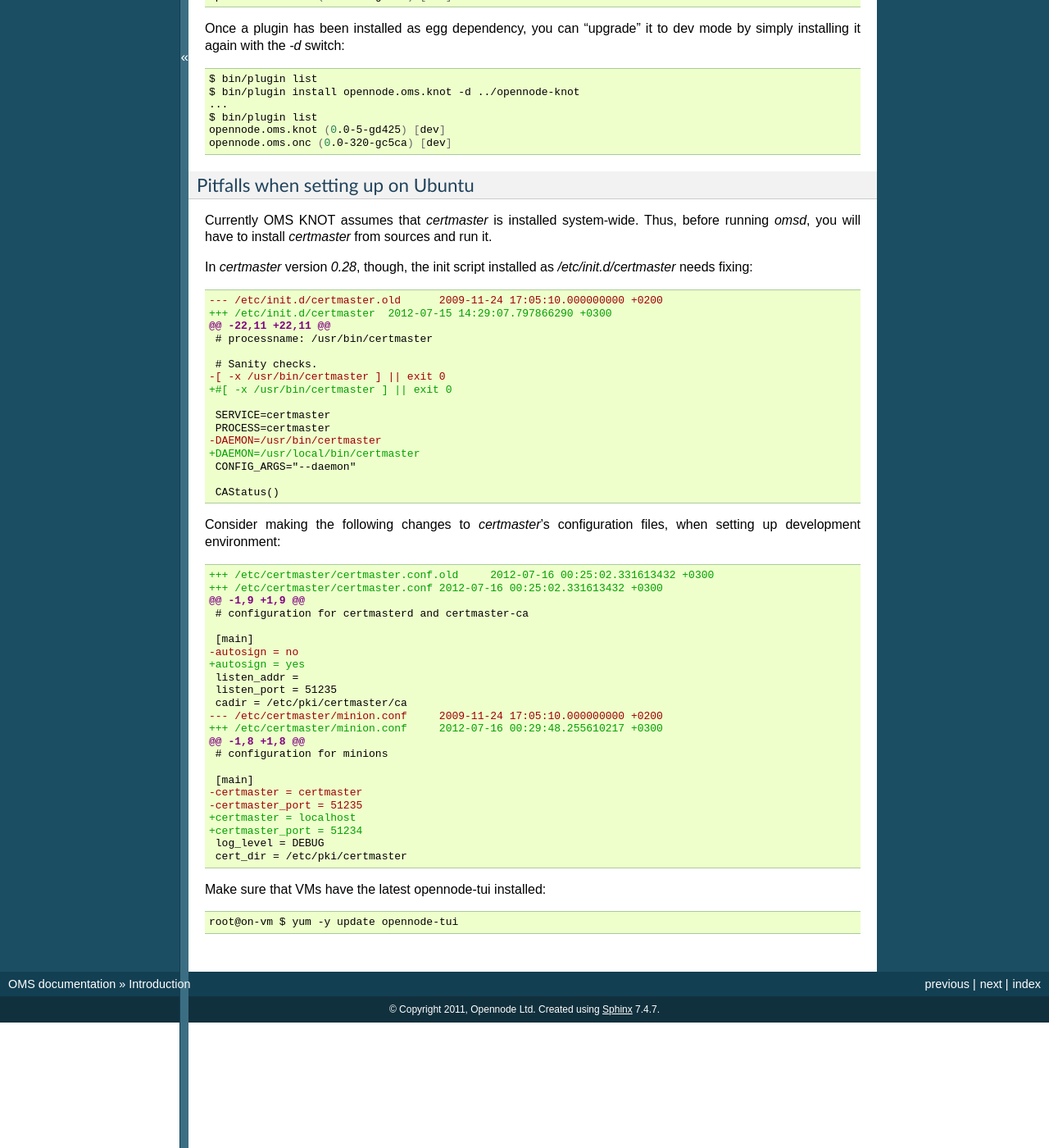
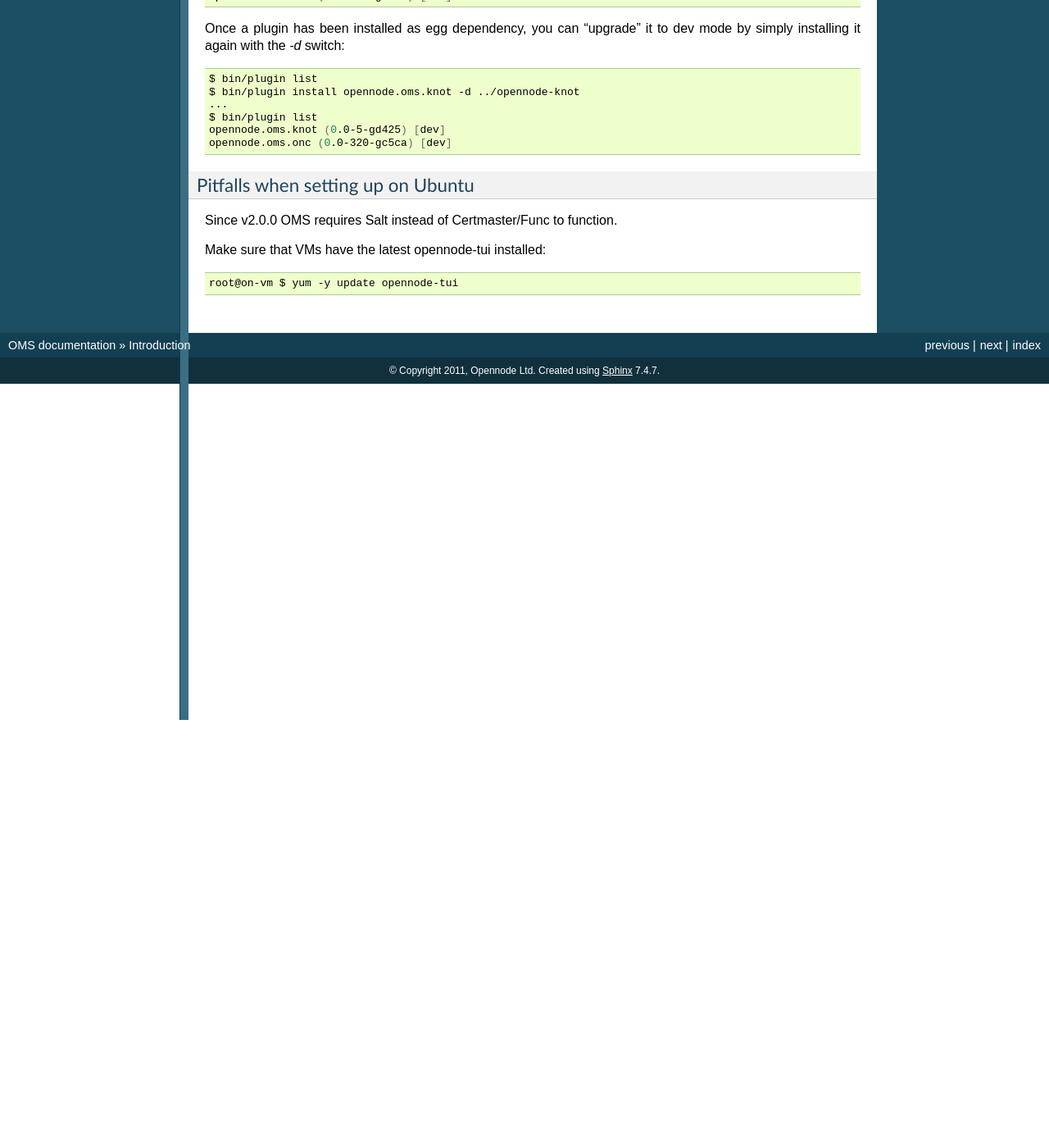
Before and after one commit to opennode/opennode-management, a Sphinx documentation site: the page built from docs/source/intro.rst, in a window 1280 px wide and 1400 px high, scrolled down 2021 px. Shown: the whole window at 82% size. Built offline with Sphinx 7.4.7, drawn with Linux system fonts in a browser that asks for light colours; pages that are not in the unit, such as notebooks, are missing from menus; the version number could not be read and is left out; after the commit the page ends 2899 px from its top, so only the background shows below that.

Commit message:
Removed Certmaster config hacking docs as not relevant anymore (OMS-147)

```diff
--- a/docs/source/intro.rst
+++ b/docs/source/intro.rst
@@ -147,60 +147,7 @@
 Pitfalls when setting up on Ubuntu
 ~~~~~~~~~~~~~~~~~~~~~~~~~~~~~~~~~~
 
-Currently OMS KNOT assumes that `certmaster` is installed system-wide. Thus,
-before running `omsd`, you will have to install `certmaster` from sources and
-run it.
-
-In `certmaster` version `0.28`, though, the init script installed as
-`/etc/init.d/certmaster` needs fixing:
-
-.. code-block:: diff
-
-    --- /etc/init.d/certmaster.old	2009-11-24 17:05:10.000000000 +0200
-    +++ /etc/init.d/certmaster	2012-07-15 14:29:07.797866290 +0300
-    @@ -22,11 +22,11 @@
-     # processname: /usr/bin/certmaster
-
-     # Sanity checks.
-    -[ -x /usr/bin/certmaster ] || exit 0
-    +#[ -x /usr/bin/certmaster ] || exit 0
-
-     SERVICE=certmaster
-     PROCESS=certmaster
-    -DAEMON=/usr/bin/certmaster
-    +DAEMON=/usr/local/bin/certmaster
-     CONFIG_ARGS="--daemon"
-
-     CAStatus()
-
-Consider making the following changes to `certmaster`'s configuration files,
-when setting up development environment:
-
-.. code-block:: diff
-
-    +++ /etc/certmaster/certmaster.conf.old	2012-07-16 00:25:02.331613432 +0300
-    +++ /etc/certmaster/certmaster.conf	2012-07-16 00:25:02.331613432 +0300
-    @@ -1,9 +1,9 @@
-     # configuration for certmasterd and certmaster-ca
-
-     [main]
-    -autosign = no
-    +autosign = yes
-     listen_addr =
-     listen_port = 51235
-     cadir = /etc/pki/certmaster/ca
-    --- /etc/certmaster/minion.conf	2009-11-24 17:05:10.000000000 +0200
-    +++ /etc/certmaster/minion.conf	2012-07-16 00:29:48.255610217 +0300
-    @@ -1,8 +1,8 @@
-     # configuration for minions
-
-     [main]
-    -certmaster = certmaster
-    -certmaster_port = 51235
-    +certmaster = localhost
-    +certmaster_port = 51234
-     log_level = DEBUG
-     cert_dir = /etc/pki/certmaster
+Since v2.0.0 OMS requires Salt instead of Certmaster/Func to function.
 
 Make sure that VMs have the latest opennode-tui installed:
 
```
